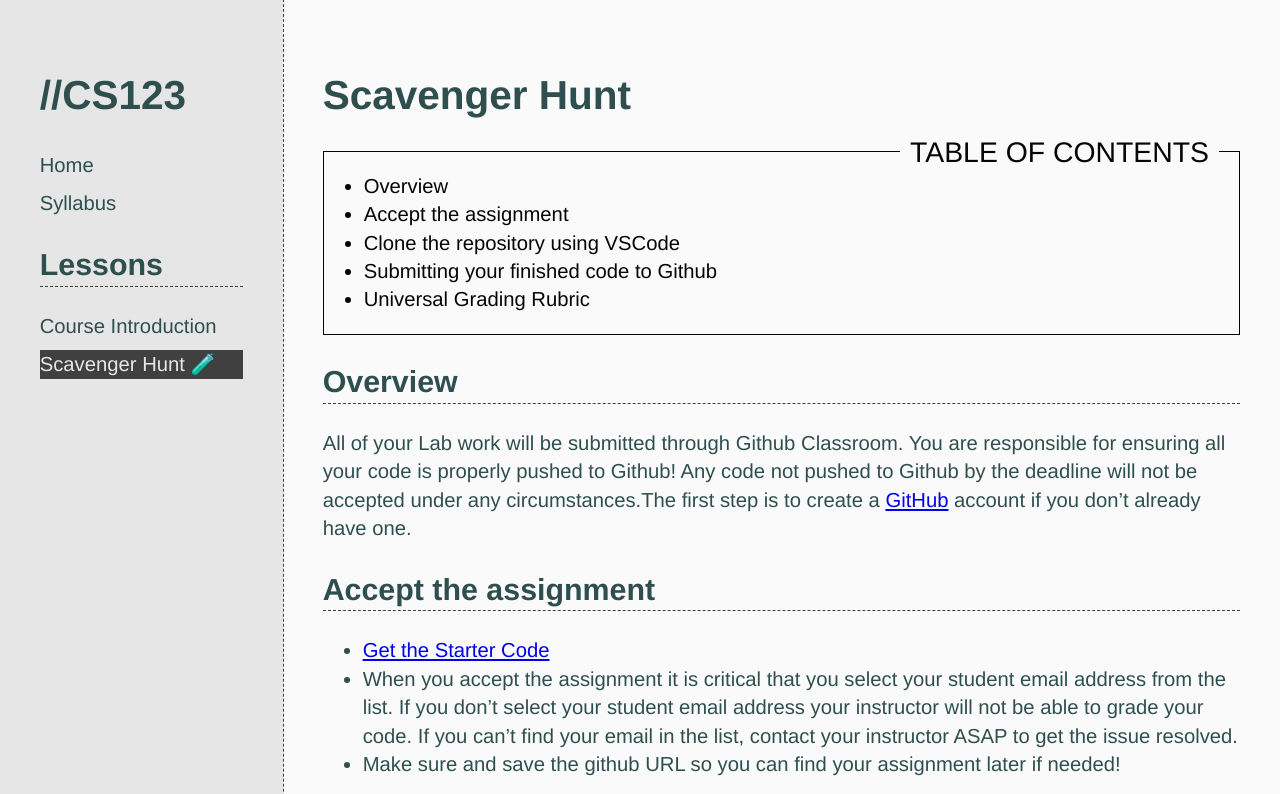
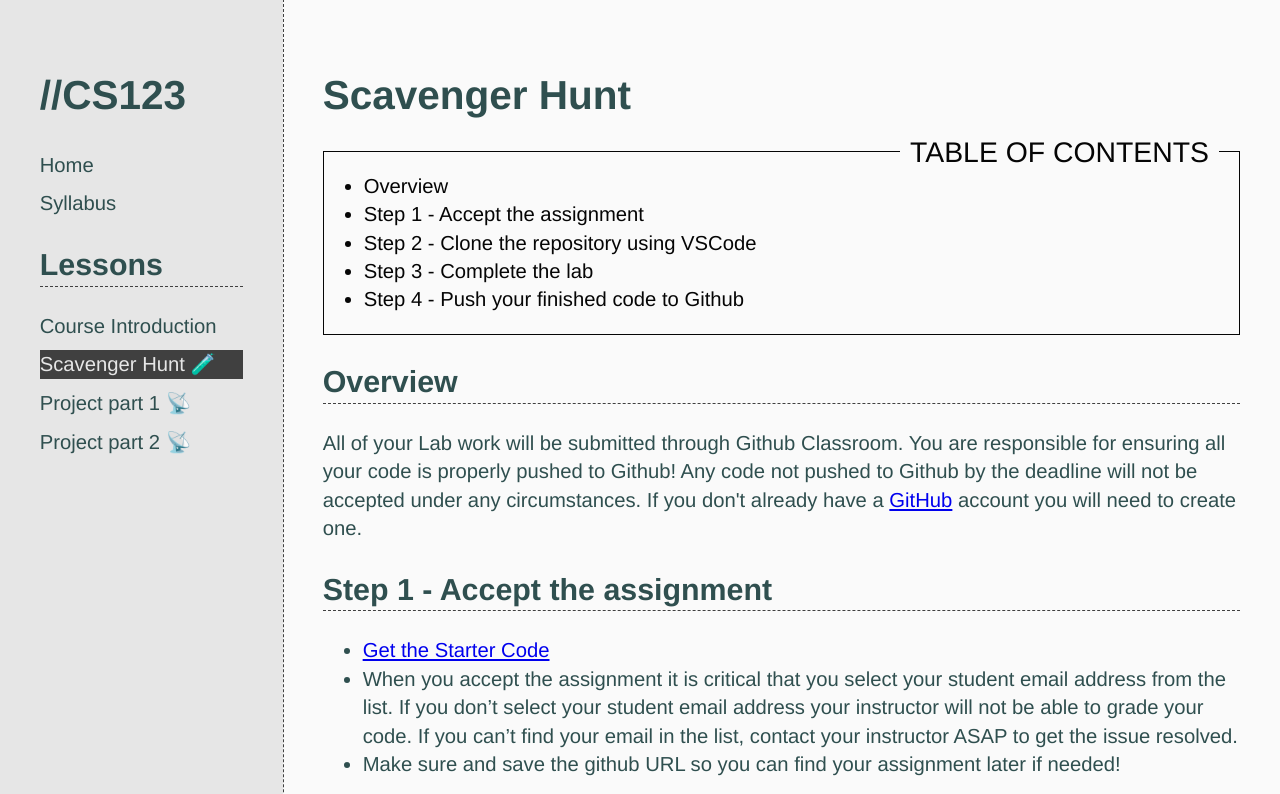
Before and after one commit to shanep/class-theme, a Jekyll site: the page built from _lessons/lesson02.md, in a window 1280 px wide and 1400 px high, cut to the strip 0-794 px from the top of the window. Built offline with Jekyll 4.4.1, drawn with Linux system fonts in a browser that asks for light colours; some of the changed text lies outside the part shown.

Commit message:
Update templates

```diff
--- a/_layouts/lab.html
+++ b/_layouts/lab.html
@@ -7,11 +7,13 @@
 <p>
     All of your Lab work will be submitted through Github Classroom. You are responsible for
     ensuring all your code is properly pushed to Github! Any code not pushed to Github by the
-    deadline will not be accepted under any circumstances.The first step is to create a
-    <a href="https://github.com">GitHub</a> account if you don’t already have one.
+    deadline will not be accepted under any circumstances. If you don't already have a
+    <a href="https://github.com">GitHub</a> account you will need to create one.
 </p>
 
-<h2 id="accept-the-assignment">Accept the assignment</h2>
+{{content}}
+
+<h2 id="accept-the-assignment">Step 1 - Accept the assignment</h2>
 
 <ul>
     <li><a href="{{site.data.semester-info.labs[page.slug]}}">Get the Starter Code</a></li>
@@ -27,36 +29,42 @@
 
 {% include youtube.html param="https://www.youtube.com/embed/U1vCFZmtYUA" %}
 
-<h2 id="clone-the=repository-using-vscode">Clone the repository using VSCode</h2>
+<h2 id="clone-the-repository-using-vscode">Step 2 - Clone the repository using VSCode</h2>
 
 <ul>
     <li>
-        Once you have accepted your assignment you can launch VSCode to clone your repository and start
-        working on your assignment.
-    </li>
-    <li>
-        After the due date for the assignment passes your instructor will grade whatever code you
-        have committed and pushed to your repository.
+        Once you have accepted your assignment you can launch VSCode to clone the starter code to
+        your local machine.
     </li>
 </ul>
 
+
 {% include youtube.html param="https://www.youtube.com/embed/fiPsHGi3Z_s" %}
 
+<h2 id="complete-the-lab">Step 3 - Complete the lab</h2>
 
-<h2 id="submitting-your-finished-code-to-github">Submitting your finished code to Github</h2>
+<ul>
+    <li>
+        The assignment specifications will be located in the README.md in the starter code.
+    </li>
+    <li>
+        The README.md will have a link to the grading rubric that you can use to verify you have
+        completed all requirements.
+    </li>
+</ul>
 
-After you have completed the assignment you need to add, commit, and push your code to Github so
-it can be graded. Any code that is not pushed by the due date will not be graded and can not be
-submitted late.
+<h2 id="push-your-finished-code-to-github">Step 4 - Push your finished code to Github</h2>
+
+<ul>
+    <li>
+        After you have completed the assignment you need to add, commit, and push your code to Github so
+        it can be graded. Any code that is not pushed by the due date will not be graded and can not be
+        submitted late.
+    </li>
+    <li>
+        After the due date and late submission deadline have passed your instructor will grade
+        whatever code you have committed and pushed to your repository.
+    </li>
+</ul>
 
 {% include youtube.html param="https://www.youtube.com/embed/ersuzAUtTsY" %}
-
-
-<h2 id="universal-grading-rubric">Universal Grading Rubric</h2>
-
-<p>
-    All labs will be graded according to the <a href="{{site.url}}/docs/grading-rubric.html">
-    universal grading rubric</a>.
-</p>
-
-{{content}}
--- /dev/null
+++ b/_lessons/lesson03.md
@@ -0,0 +1,6 @@
+---
+title:  Project part 1
+tag: project example
+layout: project
+lessons: [lesson03, lesson04]
+---
--- /dev/null
+++ b/_lessons/lesson04.md
@@ -0,0 +1,6 @@
+---
+title:  Project part 2
+tag: project example
+layout: project
+lessons: [lesson03, lesson04]
+---
```
Also changed, not shown: _layouts/project.html (+4 -3 lines), shanep-class.gemspec.
